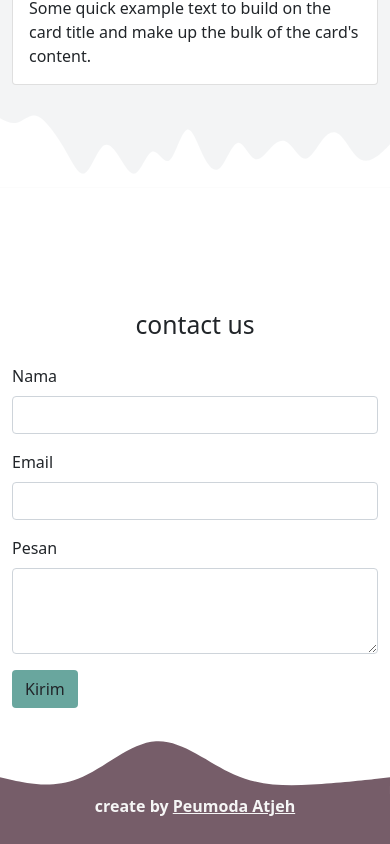
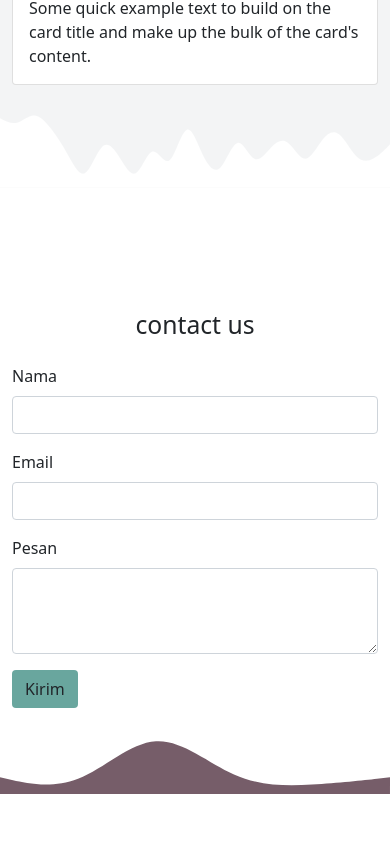
Before and after one commit to Soe-Hok-Gie/peumoeda-atjeh, a React (Create React App) app: page / in a window 390 px wide. Shown: the part 2106-2950 px from the top of the page. After the commit the page ends 2900 px from the top, so only its background shows below. Built offline with nearby package versions, Linux system fonts and the light colour scheme.

Commit message:
perbaikan visible pada footer

```diff
--- a/src/components/Footer.jsx
+++ b/src/components/Footer.jsx
@@ -2,7 +2,7 @@ import React from "react";
 
 const Footer = () => {
   return (
-    <footer className="footer">
+    <footer className="footer d-none d-sm-block">
       <p>
         create by <a href="htpps://instagram/peumodaAtjeh">Peumoda Atjeh</a>
       </p>
```
